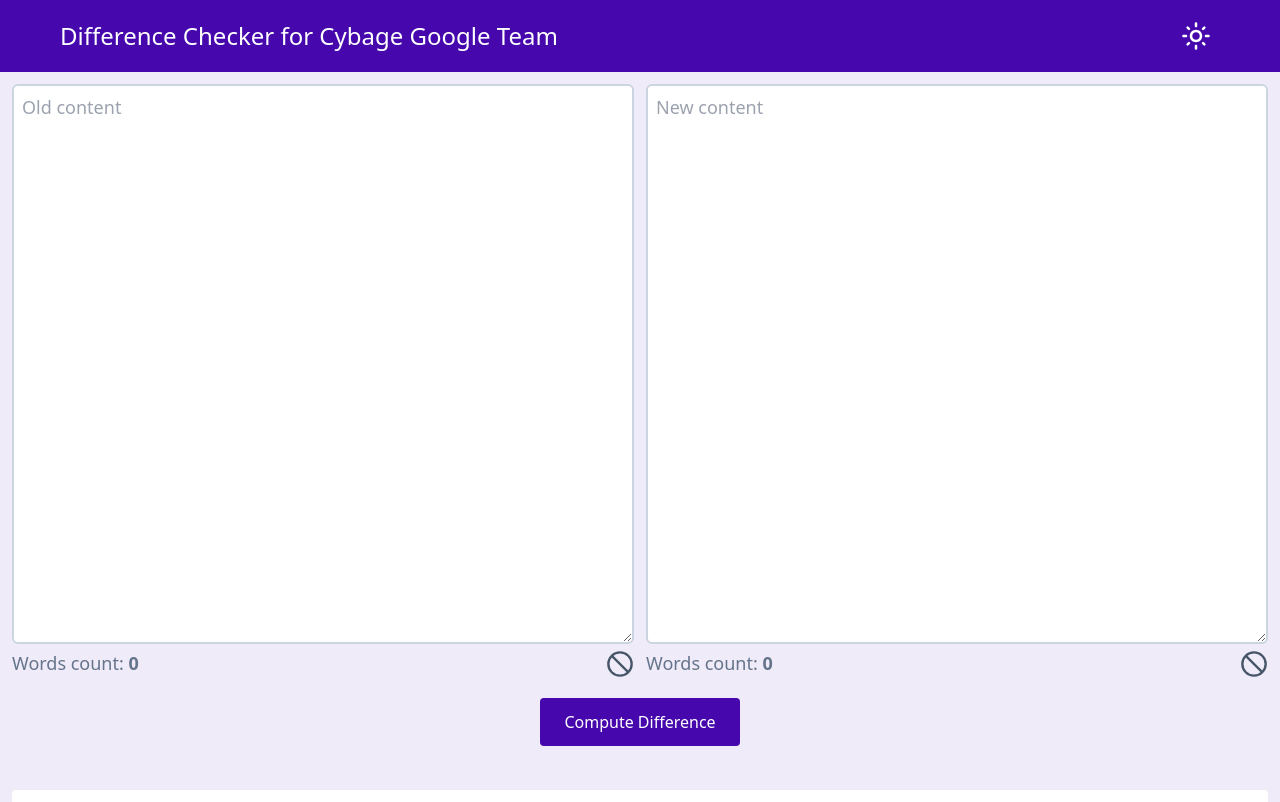
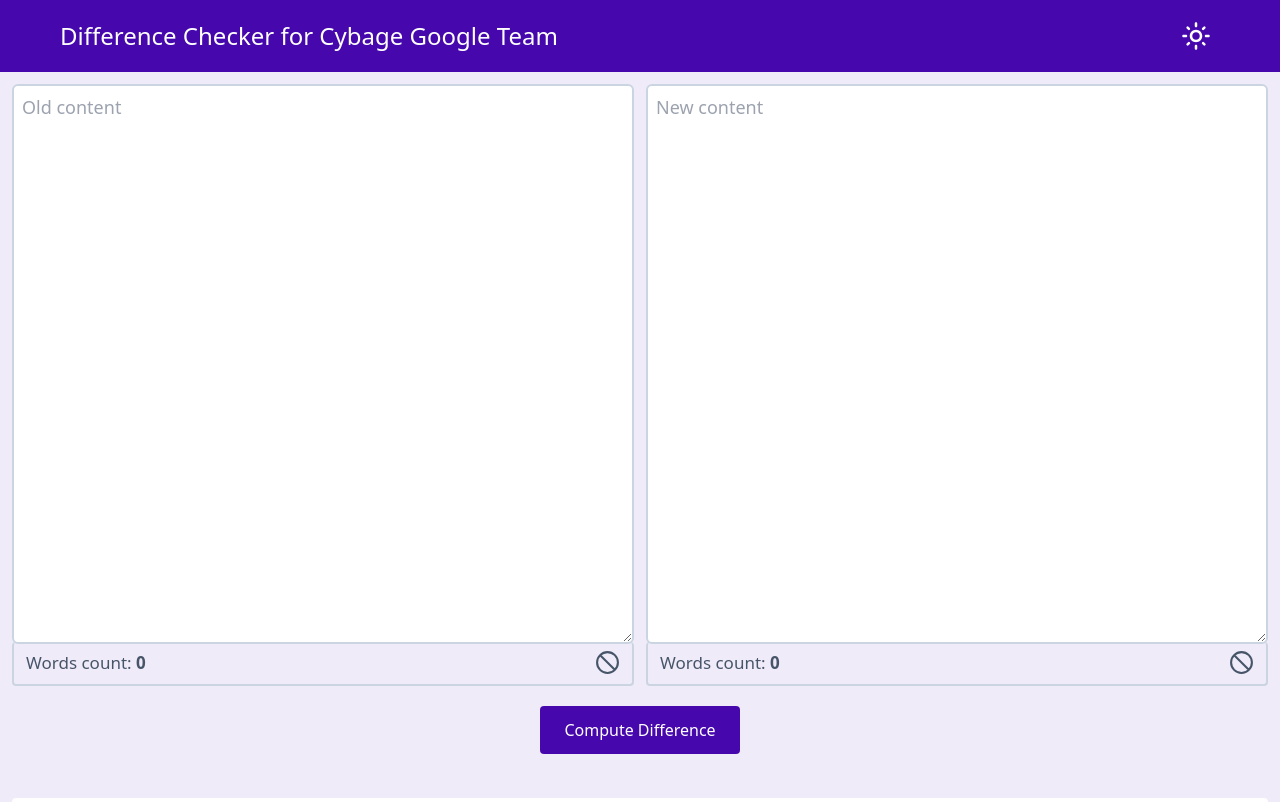
Before and after one commit to ygweric/diff-checker, a React (Vite) app: page / in a window 1280 px wide. Shown: the top 802 px of the page. Built offline with nearby package versions, Linux system fonts and the light colour scheme.

Commit message:
border added for word count & clear

```diff
--- a/src/components/TextDiffChecker.jsx
+++ b/src/components/TextDiffChecker.jsx
@@ -41,13 +41,13 @@
             value={text1}
             onChange={(e) => handleTextChange(e, setText1)}
           />
-          <div className="flex justify-between">
-            <p className="text-[18px] text-slate-500 dark:text-[#9a9a9a]">
+          <div className="flex justify-between border-[2px] border-t-0 border-slate-300 dark:border-[#464646] px-3 py-2 rounded -mt-2">
+            <p className="text-[17px] text-slate-600 dark:text-[#9a9a9a]">
               Words count:{" "}
               <b>{text1 === "" ? "0" : text1.trim().split(" ").length}</b>
             </p>
             <button
-              className="text-[28px] text-slate-600 dark:text-[#9a9a9a] hover:text-slate-700 transition-all dark:hover:text-slate-300"
+              className="text-[25px] text-slate-600 dark:text-[#9a9a9a] hover:text-slate-700 transition-all dark:hover:text-slate-300"
               onClick={handleClearText1}
             >
               <GrClear />
@@ -61,13 +61,13 @@
             value={text2}
             onChange={(e) => handleTextChange(e, setText2)}
           />
-          <div className="flex justify-between">
-            <p className="text-[18px] text-slate-500 dark:text-[#9a9a9a]">
+          <div className="flex justify-between border-[2px] border-t-0 border-slate-300 dark:border-[#464646] px-3 py-2 rounded -mt-2">
+            <p className="text-[17px] text-slate-600 dark:text-[#9a9a9a]">
               Words count:{" "}
               <b>{text2 === "" ? "0" : text2.trim().split(" ").length}</b>
             </p>
             <button
-              className="text-[28px] text-slate-600 dark:text-[#9a9a9a] hover:text-slate-700 transition-all dark:hover:text-slate-300"
+              className="text-[25px] text-slate-600 dark:text-[#9a9a9a] hover:text-slate-700 transition-all dark:hover:text-slate-300"
               onClick={handleClearText2}
             >
               <GrClear />
@@ -75,14 +75,14 @@
           </div>
         </div>
       </div>
-      <div className="flex justify-center mt-[35px] md:mt-[50px]">
+      <div className="flex justify-center mt-[42px] md:mt-[50px]">
         <Link
           to="result"
           spy={true}
           smooth={true}
           offset={-10}
           duration={500}
-          className="bg-[#4608ad] hover:bg-[#551bb3] dark:hover:bg-[#333] dark:transition-all transition-all rounded text-white text-[16px] px-[24px] py-[12px] mb-6 md:mb-0 mt-1  dark:text-white dark:bg-[#2b2b2b]  cursor-pointer"
+          className="bg-[#4608ad] hover:bg-[#551bb3] dark:hover:bg-[#333] dark:transition-all transition-all rounded text-white text-[16px] px-[24px] py-[12px] mb-6 md:mb-0 mt-3  dark:text-white dark:bg-[#2b2b2b]  cursor-pointer"
           onClick={handleCheckDiff}
         >
           Compute Difference
@@ -116,7 +116,7 @@
           smooth={true}
           offset={-150}
           duration={500}
-          className="bg-[#4608ad] dark:bg-[#2b2b2b] hover:bg-[#551bb3] transition-all dark:hover:bg-[#333] rounded text-white text-[16px] px-[24px] py-[12px]  md:mt-4 mt-3 cursor-pointer inline-block"
+          className="bg-[#4608ad] dark:bg-[#2b2b2b] hover:bg-[#551bb3] transition-all dark:hover:bg-[#333] rounded text-white text-[16px] px-[24px] py-[12px]  md:mt-5 mt-3 cursor-pointer inline-block"
           onClick={handleClearAll}
         >
           Clear all
```
